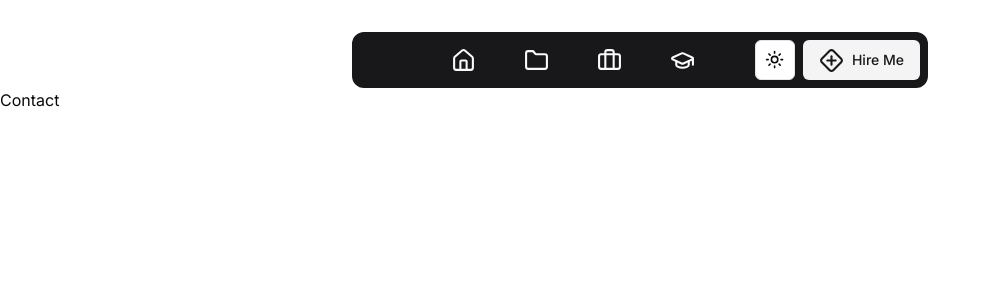
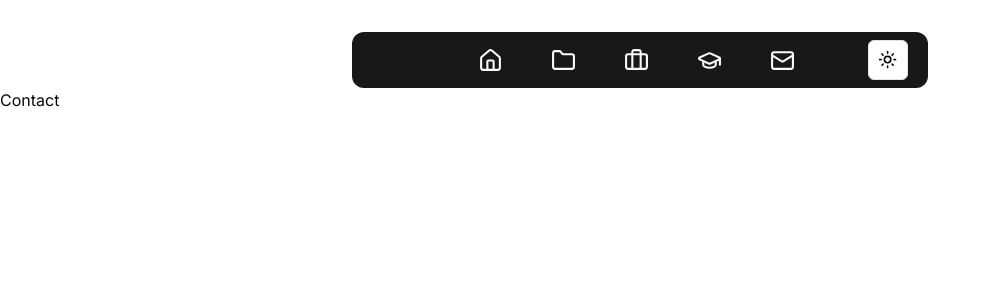
Before and after one commit to sanjay872/portfolio, a Next.js app: page /contact in a window 1280 px wide. Shown: the top 300 px of the page, without its empty margins (0-990 px from the left). Built offline with nearby package versions, Linux system fonts and the light colour scheme.

Commit message:
added tooltip

```diff
--- a/package.json
+++ b/package.json
@@ -11,6 +11,7 @@
   "dependencies": {
     "@radix-ui/react-dropdown-menu": "^2.1.1",
     "@radix-ui/react-slot": "^1.1.0",
+    "@radix-ui/react-tooltip": "^1.1.2",
     "class-variance-authority": "^0.7.0",
     "clsx": "^2.1.1",
     "lucide-react": "^0.400.0",
--- a/src/components/navigations/Navbar.tsx
+++ b/src/components/navigations/Navbar.tsx
@@ -5,6 +5,13 @@
 import { ModeToggle } from '../ui/ModeToogle'
 import { Button } from '../ui/button'
 import  {useRouter} from "next/navigation"
+import {
+  Tooltip,
+  TooltipContent,
+  TooltipProvider,
+  TooltipTrigger,
+} from "@/components/ui/tooltip"
+
 
 type Props = {}
 
@@ -17,33 +24,70 @@
   }
 
   return (
-    <div className='w-full rounded-xl h-full max-w-xl bg-primary gap-4 flex justify-between items-center'>
+    <div className='w-full rounded-xl h-full max-w-xl bg-primary gap-4 flex justify-around items-center'>
         <div className='w-1/12'></div>
         <div className='flex justify-center items-center gap-4 p-2'>
+        <TooltipProvider delayDuration={300}>
+          <Tooltip>
+            <TooltipTrigger>
               <Button className='text-primary-foreground' variant="ghost" onClick={() => redirect("/")}>
                 {/* Home */} <House size={iconSize} />
               </Button>
+            </TooltipTrigger>
+            <TooltipContent>
+              <p>Home</p>
+            </TooltipContent>
+          </Tooltip>
+          <Tooltip>
+            <TooltipTrigger>
               <Button className='text-primary-foreground' variant="ghost" onClick={() => redirect("/projects")}>
                 {/* Projects */} <Folder size={iconSize} />
               </Button>
+            </TooltipTrigger>
+            <TooltipContent>
+              <p>Project</p>
+            </TooltipContent>
+          </Tooltip>
+          <Tooltip>
+            <TooltipTrigger>
               <Button className='text-primary-foreground' variant="ghost" onClick={()=>redirect("/experiences")}>
                 {/* Experience */} <Briefcase  size={iconSize} />
               </Button>
+            </TooltipTrigger>
+            <TooltipContent>
+              <p>Experience</p>
+            </TooltipContent>
+          </Tooltip>
+          <Tooltip>
+            <TooltipTrigger>
               <Button className='text-primary-foreground' variant="ghost" onClick={()=>redirect("/education")}>
                 {/* Education */} <GraduationCap size={iconSize} />
               </Button>
-          {/* <Button className='text-primary-foreground' variant="ghost" >
-            <Mail size={iconSize} />
-          </Button> */}
+            </TooltipTrigger>
+            <TooltipContent>
+              <p>Education</p>
+            </TooltipContent>
+          </Tooltip>
+          <Tooltip>
+            <TooltipTrigger>
+              <Button className='text-primary-foreground' variant="ghost" onClick={()=>redirect("/contact")}>
+                {/* Contact */} <Mail size={iconSize} />
+              </Button>
+            </TooltipTrigger>
+            <TooltipContent>
+              <p>Contact</p>
+            </TooltipContent>
+          </Tooltip>
+        </TooltipProvider>
         </div>
         {/* Toogle Theme */}
         <div className='flex p-2 justify-center items-center gap-2'>
           <ModeToggle />
            {/* Hire Me */}
-           <Button className='flex justify-center items-center gap-2' variant='secondary' onClick={()=>redirect("/contact")}>
+           {/* <Button className='flex justify-center items-center gap-2' variant='secondary'>
             <DiamondPlus size={iconSize} />
             Hire Me
-           </Button>
+           </Button> */}
         </div>
     </div>
   )
--- /dev/null
+++ b/src/components/ui/tooltip.tsx
@@ -0,0 +1,30 @@
+"use client"
+
+import * as React from "react"
+import * as TooltipPrimitive from "@radix-ui/react-tooltip"
+
+import { cn } from "@/lib/utils"
+
+const TooltipProvider = TooltipPrimitive.Provider
+
+const Tooltip = TooltipPrimitive.Root
+
+const TooltipTrigger = TooltipPrimitive.Trigger
+
+const TooltipContent = React.forwardRef<
+  React.ElementRef<typeof TooltipPrimitive.Content>,
+  React.ComponentPropsWithoutRef<typeof TooltipPrimitive.Content>
+>(({ className, sideOffset = 4, ...props }, ref) => (
+  <TooltipPrimitive.Content
+    ref={ref}
+    sideOffset={sideOffset}
+    className={cn(
+      "z-50 overflow-hidden rounded-md border bg-popover px-3 py-1.5 text-sm text-popover-foreground shadow-md animate-in fade-in-0 zoom-in-95 data-[state=closed]:animate-out data-[state=closed]:fade-out-0 data-[state=closed]:zoom-out-95 data-[side=bottom]:slide-in-from-top-2 data-[side=left]:slide-in-from-right-2 data-[side=right]:slide-in-from-left-2 data-[side=top]:slide-in-from-bottom-2",
+      className
+    )}
+    {...props}
+  />
+))
+TooltipContent.displayName = TooltipPrimitive.Content.displayName
+
+export { Tooltip, TooltipTrigger, TooltipContent, TooltipProvider }
```
Also changed, not shown: 1 other file (tests, documents, lock files or other folders). Lines whose indentation alone changed are shown as unchanged.
